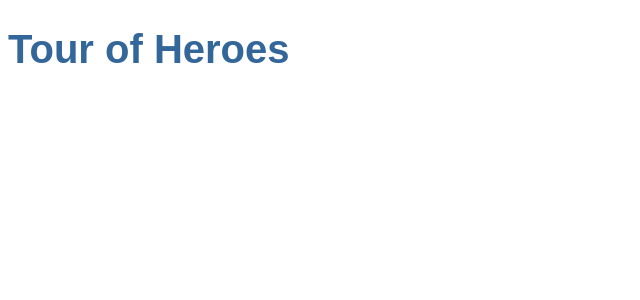
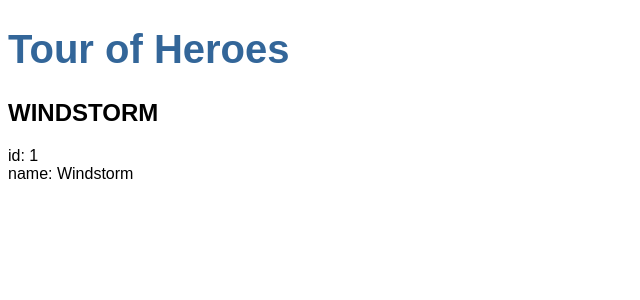
Before and after one commit to hendrawanap/angular-tour-of-heroes, an Angular app: page / in a window 1280 px wide. Shown: the top 300 px of the page, without its empty margins (0-640 px from the left). Built offline with nearby package versions, Linux system fonts and the light colour scheme.

Commit message:
1.1. Create & Display Hero Interface

```diff
--- a/src/app/app.component.html
+++ b/src/app/app.component.html
@@ -1 +1,2 @@
 <h1>{{title}}</h1>
+<app-heroes></app-heroes>
--- a/src/app/app.module.ts
+++ b/src/app/app.module.ts
@@ -2,10 +2,12 @@
 import { NgModule } from '@angular/core';
 
 import { AppComponent } from './app.component';
+import { HeroesComponent } from './heroes/heroes.component';
 
 @NgModule({
   declarations: [
-    AppComponent
+    AppComponent,
+    HeroesComponent
   ],
   imports: [
     BrowserModule
--- /dev/null
+++ b/src/app/hero.ts
@@ -0,0 +1,4 @@
+export interface Hero {
+  id: number;
+  name: string;
+}
--- /dev/null
+++ b/src/app/heroes/heroes.component.html
@@ -0,0 +1,3 @@
+<h2>{{hero.name | uppercase}}</h2>
+<div><span>id: </span>{{hero.id}}</div>
+<div><span>name: </span>{{hero.name}}</div>
--- /dev/null
+++ b/src/app/heroes/heroes.component.ts
@@ -0,0 +1,21 @@
+import { Component, OnInit } from '@angular/core';
+import { Hero } from '../hero';
+
+@Component({
+  selector: 'app-heroes',
+  templateUrl: './heroes.component.html',
+  styleUrls: ['./heroes.component.scss']
+})
+export class HeroesComponent implements OnInit {
+
+  hero: Hero = {
+    id: 1,
+    name: 'Windstorm'
+  }
+
+  constructor() { }
+
+  ngOnInit(): void {
+  }
+
+}
```
Also changed, not shown: src/app/heroes/heroes.component.scss (added), 1 other file (tests, documents, lock files or other folders).
